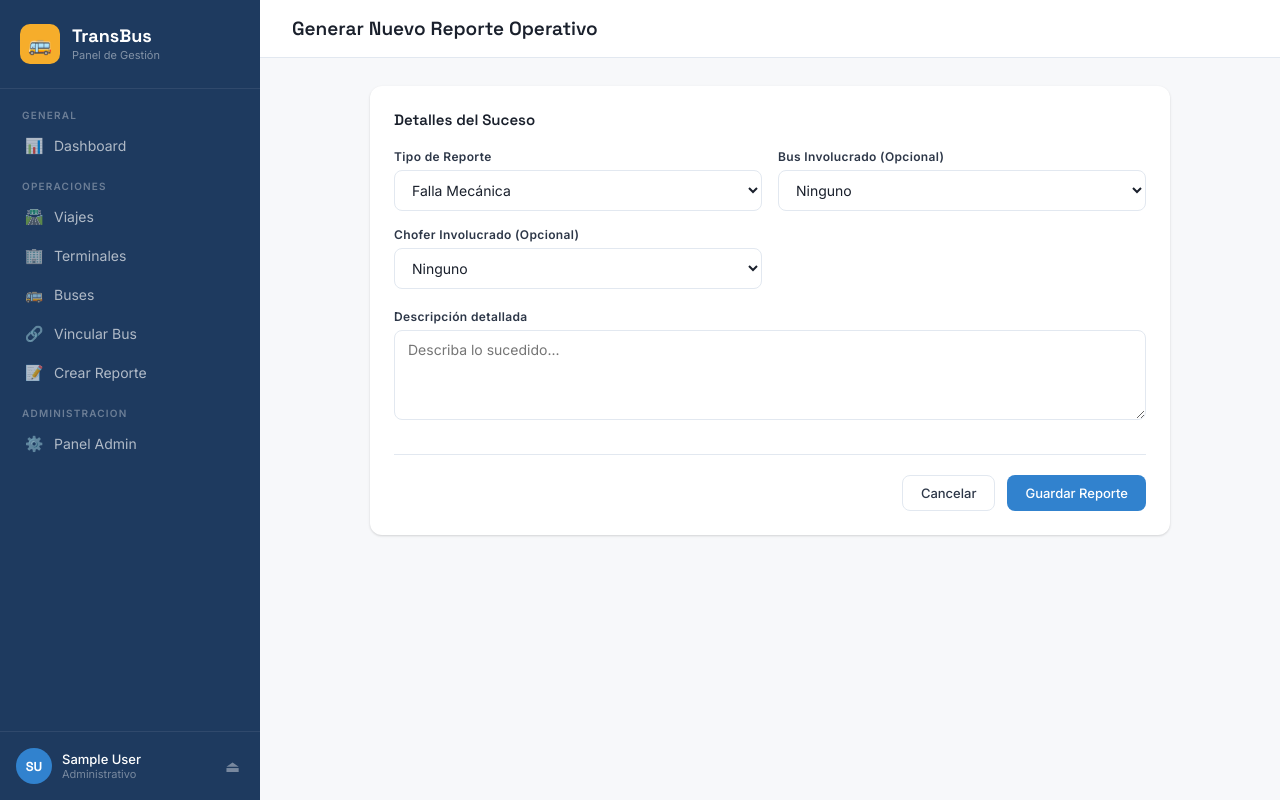
After one commit to Canito301/Proyecto_BDD_Grupo8, a Django app: page /reportes/nuevo/ in a window 1280 px wide. The commit adds this page. Run offline with Django 5.2, Linux system fonts and the light colour scheme; a user stored in the database is signed in; tables that the repository leaves empty hold one stand-in row (values such as "Sample post").

Commit message:
feat: Se añade opción para crear Reportes en la interfaz

```diff
--- a/empresa_buses/urls.py
+++ b/empresa_buses/urls.py
@@ -32,4 +32,7 @@ urlpatterns = [
     # Vinculación Bus-Terminal
     path('buses/vincular/', views.vincular_bus_terminal, name='vincular_bus_terminal'),
     path('buses/<int:bus_id>/desvincular/', views.desvincular_bus, name='desvincular_bus'),
+
+    # Reportes (Requerimiento 3)
+    path('reportes/nuevo/', views.crear_reporte, name='crear_reporte'),
 ]
--- a/terminales/forms.py
+++ b/terminales/forms.py
@@ -1,5 +1,6 @@
 from django import forms
 from .models import Terminal, Bus, Usuario
+from .models import Terminal, Bus, Usuario, Chofer
 
 
 class LoginForm(forms.Form):
@@ -62,3 +63,44 @@ class BusForm(forms.ModelForm):
             # no tiene una columna llamada "activo". Si la agregas después, puedes descomentar el filtro.
             self.fields['id_terminal'].queryset = Terminal.objects.all()
             self.fields['id_terminal'].empty_label = "Sin terminal asignado (en ruta)"
+
+
+class ReporteForm(forms.Form):
+    TIPOS_REPORTE = [
+        ('Mecanico', 'Falla Mecánica'),
+        ('Incidente', 'Incidente / Accidente'),
+        ('Retraso', 'Retraso de Ruta'),
+        ('Personal', 'Problema de Personal'),
+        ('Otro', 'Otro'),
+    ]
+
+    tipo = forms.ChoiceField(
+        choices=TIPOS_REPORTE,
+        label='Tipo de Reporte'
+    )
+
+    descripcion = forms.CharField(
+        label='Descripción detallada',
+        widget=forms.Textarea(attrs={
+            'rows': 4,
+            'placeholder': 'Describa lo sucedido...',
+            'oninvalid': "this.setCustomValidity('Por favor, complete este campo.')",
+            'oninput': "this.setCustomValidity('')"
+        }),
+        required=True
+    )
+
+    # Campos Opcionales (Requerimiento 3)
+    id_bus = forms.ModelChoiceField(
+        queryset=Bus.objects.all(),
+        label='Bus Involucrado (Opcional)',
+        required=False,
+        empty_label="Ninguno"
+    )
+
+    id_chofer = forms.ModelChoiceField(
+        queryset=Chofer.objects.all(),
+        label='Chofer Involucrado (Opcional)',
+        required=False,
+        empty_label="Ninguno"
+    )
--- a/terminales/models.py
+++ b/terminales/models.py
@@ -84,3 +84,65 @@ class Asiento(models.Model):
         db_table = 'asiento'
         managed = False
         unique_together = (('num_asiento', 'id_bus'),)
+
+
+class Chofer(models.Model):
+    id_chofer = models.AutoField(primary_key=True)
+    rut = models.CharField(max_length=12, unique=True)
+    nombre = models.CharField(max_length=150)
+    fecha_inicio_contrato = models.DateField()
+
+    def __str__(self):
+        return f"{self.nombre} ({self.rut})"
+
+    class Meta:
+        db_table = 'chofer'
+        managed = False
+
+
+class Administrativo(models.Model):
+    id_admin = models.AutoField(primary_key=True)
+    id_terminal = models.ForeignKey(Terminal, on_delete=models.SET_NULL, null=True, db_column='id_terminal')
+    rut = models.CharField(max_length=12, unique=True)
+    nombre = models.CharField(max_length=150)
+    fecha_inicio_contrato = models.DateField()
+
+    def __str__(self):
+        return self.nombre
+
+    class Meta:
+        db_table = 'administrativo'
+        managed = False
+
+
+class Reporte(models.Model):
+    id_reporte = models.AutoField(primary_key=True)
+    id_admin = models.ForeignKey(Administrativo, on_delete=models.CASCADE, db_column='id_admin')
+    tipo = models.CharField(max_length=15, null=True, blank=True)
+    fecha_hora = models.DateTimeField(auto_now_add=True)
+    descripcion = models.TextField()
+
+    class Meta:
+        db_table = 'reporte'
+        managed = False
+
+
+class BusReporte(models.Model):
+    # En Django, modelos sin PK fallan, así que usamos id_bus como PK virtual para leer.
+    id_bus = models.ForeignKey(Bus, on_delete=models.CASCADE, db_column='id_bus', primary_key=True)
+    id_reporte = models.ForeignKey(Reporte, on_delete=models.CASCADE, db_column='id_reporte')
+
+    class Meta:
+        db_table = 'bus_reporte'
+        managed = False
+        unique_together = (('id_bus', 'id_reporte'),)
+
+
+class ChoferReporte(models.Model):
+    id_reporte = models.ForeignKey(Reporte, on_delete=models.CASCADE, db_column='id_reporte', primary_key=True)
+    id_chofer = models.ForeignKey(Chofer, on_delete=models.CASCADE, db_column='id_chofer')
+
+    class Meta:
+        db_table = 'chofer_reporte'
+        managed = False
+        unique_together = (('id_reporte', 'id_chofer'),)
--- a/terminales/templates/base.html
+++ b/terminales/templates/base.html
@@ -503,6 +503,9 @@
         <a href="{% url 'vincular_bus_terminal' %}" class="nav-link">
             <span class="nav-icon">🔗</span> Vincular Bus
         </a>
+        <a href="{% url 'crear_reporte' %}" class="nav-link">
+            <span class="nav-icon">📝</span> Crear Reporte
+        </a>
 
         {% if user.is_superuser %}
         <div class="nav-section-label">Administracion</div>
--- /dev/null
+++ b/terminales/templates/crear_reporte.html
@@ -0,0 +1,44 @@
+{% extends 'base.html' %}
+
+{% block title %}Crear Reporte — TransBus{% endblock %}
+{% block page_title %}Generar Nuevo Reporte Operativo{% endblock %}
+
+{% block content %}
+<div class="card" style="max-width: 800px; margin: 0 auto;">
+    <div class="card-header">
+        <h3 class="card-title">Detalles del Suceso</h3>
+    </div>
+
+    <form method="POST">
+        {% csrf_token %}
+
+        <div class="form-grid" style="margin-bottom: 20px;">
+            <div class="form-group" style="margin-bottom: 0;">
+                <label for="{{ form.tipo.id_for_label }}">{{ form.tipo.label }}</label>
+                {{ form.tipo }}
+            </div>
+            <div class="form-group" style="margin-bottom: 0;">
+                <label for="{{ form.id_bus.id_for_label }}">{{ form.id_bus.label }}</label>
+                {{ form.id_bus }}
+            </div>
+            <div class="form-group" style="margin-bottom: 0;">
+                <label for="{{ form.id_chofer.id_for_label }}">{{ form.id_chofer.label }}</label>
+                {{ form.id_chofer }}
+            </div>
+        </div>
+
+        <div class="form-group">
+            <label for="{{ form.descripcion.id_for_label }}">{{ form.descripcion.label }}</label>
+            {{ form.descripcion }}
+            {% if form.descripcion.errors %}
+                <div class="form-error">{{ form.descripcion.errors|striptags }}</div>
+            {% endif %}
+        </div>
+
+        <div style="display: flex; justify-content: flex-end; gap: 12px; margin-top: 30px; border-top: 1px solid var(--gris-200); padding-top: 20px;">
+            <a href="{% url 'dashboard' %}" class="btn btn-ghost">Cancelar</a>
+            <button type="submit" class="btn btn-primary">Guardar Reporte</button>
+        </div>
+    </form>
+</div>
+{% endblock %}
--- a/terminales/views.py
+++ b/terminales/views.py
@@ -7,6 +7,8 @@ from django.utils import timezone
 from .models import Usuario, Terminal, Bus, Viaje, Asiento
 from .forms import LoginForm, TerminalForm, BusForm
 from functools import wraps
+from .models import Usuario, Terminal, Bus, Viaje, Asiento, Reporte, Administrativo, BusReporte, ChoferReporte, Chofer
+from .forms import LoginForm, TerminalForm, BusForm, ReporteForm
 
 
 # ── Seguridad ─────────────────────────────────────────────────────────────────
@@ -309,3 +311,50 @@ def desvincular_bus(request, bus_id):
         Bus.objects.filter(pk=bus.pk).update(id_terminal=None)
         messages.success(request, f"Bus {bus.patente} desvinculado del terminal {nombre_terminal}.")
     return redirect('vincular_bus_terminal')
+
+
+
+
+@login_required
+def crear_reporte(request):
+    if request.method == 'POST':
+        form = ReporteForm(request.POST)
+        if form.is_valid():
+            try:
+                # 1. Buscar al administrativo
+                admin_bd = Administrativo.objects.filter(rut=request.user.rut).first()
+
+                # Malla de seguridad para superusuarios sin RUT en la tabla administrativo
+                if not admin_bd:
+                    admin_bd = Administrativo.objects.first()
+                    if not admin_bd:
+                        messages.error(request,
+                                       "Error: No hay administrativos en la Base de Datos para crear reportes.")
+                        return redirect('dashboard')
+
+                # 2. Crear el Reporte
+                nuevo_reporte = Reporte.objects.create(
+                    id_admin=admin_bd,
+                    tipo=form.cleaned_data['tipo'],
+                    descripcion=form.cleaned_data['descripcion']
+                )
+
+                # 3. Vincular Bus
+                bus = form.cleaned_data.get('id_bus')
+                if bus:
+                    BusReporte.objects.create(id_bus=bus, id_reporte=nuevo_reporte)
+
+                # 4. Vincular Chofer
+                chofer = form.cleaned_data.get('id_chofer')
+                if chofer:
+                    ChoferReporte.objects.create(id_reporte=nuevo_reporte, id_chofer=chofer)
+
+                messages.success(request, f"El reporte #{nuevo_reporte.id_reporte} ha sido registrado exitosamente.")
+                return redirect('dashboard')
+
+            except Exception as e:
+                messages.error(request, f"Hubo un error al guardar en la base de datos: {str(e)}")
+    else:
+        form = ReporteForm()
+
+    return render(request, 'crear_reporte.html', {'form': form})
```
